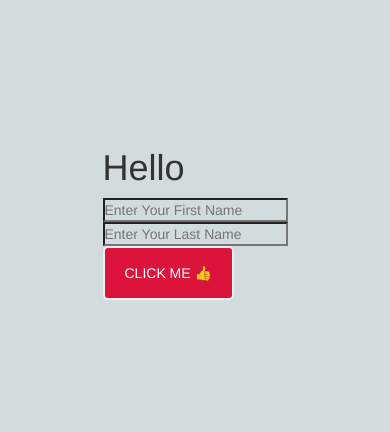
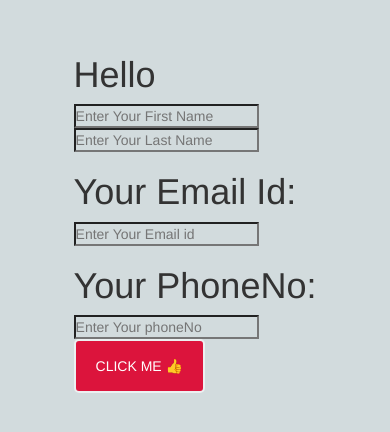
Before and after one commit to as10071999/LearnReact, a React (Create React App) app: page / in a window 390 px wide. Shown: the part 208-640 px from the top of the page. Built offline with nearby package versions, Linux system fonts and the light colour scheme.

Commit message:
Added Email and phone no field in form

```diff
--- a/src/App.jsx
+++ b/src/App.jsx
@@ -5,6 +5,8 @@ function App() {
   const [fullName, setFullName] = useState({
     fname: "",
     lname: "",
+    email: "",
+    phoneNo: "",
   });
 
   const onSubmitFn = (event) => {
@@ -24,11 +26,29 @@ function App() {
         return {
           fname: value,
           lname: preVal.lname,
+          email: preVal.email,
+          phoneNo: preVal.phoneNo,
         };
-      } else {
+      } else if (name === "lname") {
         return {
           fname: preVal.fname,
           lname: value,
+          email: preVal.email,
+          phoneNo: preVal.phoneNo,
+        };
+      } else if (name === "email") {
+        return {
+          fname: preVal.fname,
+          lname: preVal.lname,
+          email: value,
+          phoneNo: preVal.phoneNo,
+        };
+      } else if (name === "phoneNo") {
+        return {
+          fname: preVal.fname,
+          lname: preVal.lname,
+          email: preVal.email,
+          phoneNo: value,
         };
       }
     });
@@ -56,6 +76,23 @@ function App() {
             value={fullName.lname}
             onChange={inputEvent}
           />
+          <h1>Your Email Id: {fullName.email}</h1>
+          <input
+            type="email"
+            placeholder="Enter Your Email id"
+            name="email"
+            value={fullName.email}
+            onChange={inputEvent}
+            autoComplete="off"
+          />
+          <h1>Your PhoneNo: {fullName.phoneNo}</h1>
+          <input
+            type="number"
+            placeholder="Enter Your phoneNo"
+            name="phoneNo"
+            value={fullName.phoneNo}
+            onChange={inputEvent}
+          />
           <br />
           <button type="submit">Click Me 👍</button>
         </form>
```
Also changed, not shown: 1 other file (tests, documents, lock files or other folders).
